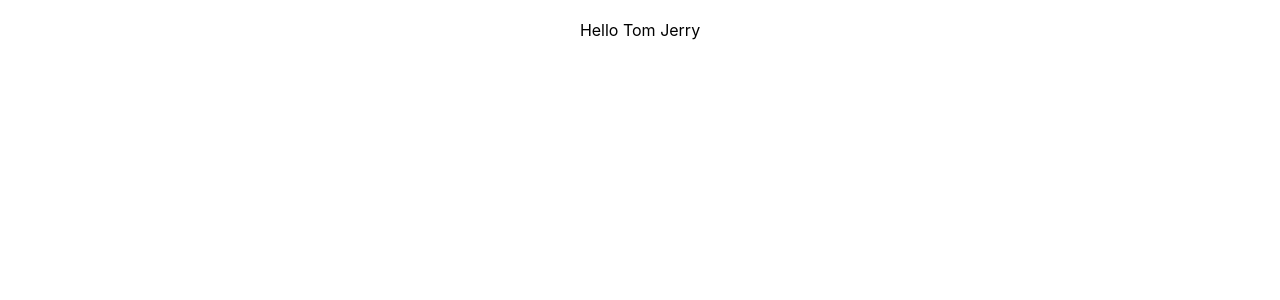
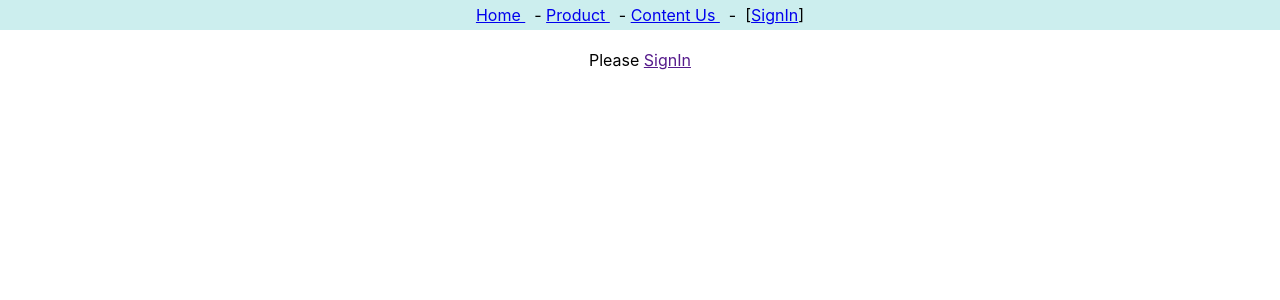
Before and after one commit to SanyaTangook/React-Projact, a React (Create React App) app: page / in a window 1280 px wide. Shown: the top 300 px of the page. Built offline with nearby package versions, Linux system fonts and the light colour scheme.

Commit message:
Edit and Add component header , content Context

```diff
--- a/src/App.js
+++ b/src/App.js
@@ -1,11 +1,15 @@
 import React from "react";
 import { userContext } from "./compoents/context";
-import Content from "./compoents/context-content";
+import Content2 from "./compoents/context-content2";
+import Header2 from "./compoents/context-header2";
+
 function App() {
+  let [user, setUser] = React.useState("");
   return (
     <>
-      <userContext.Provider value={"Tom Jerry"}>
-        <Content />
+      <userContext.Provider value={[user, setUser]}>
+        <Header2 />
+        <Content2 />
       </userContext.Provider>
     </>
   );
--- /dev/null
+++ b/src/compoents/context-content2.js
@@ -0,0 +1,27 @@
+import React , {useContext}from "react";
+import { userContext } from "./context";
+
+export default function Content2 () {
+
+  let[user , setUser] = useContext(userContext);
+
+  const contentStyle = {
+    backgroundColr: "#ddd",
+    textAlign: "center",
+    margin: 10,
+    padding: 10,
+  };
+  const onClikSignin = (event) =>{
+    event.preventDefault()
+    setUser('Tom Jerry')
+  }
+  return (
+    <div style={contentStyle}>
+        {
+            (user)
+            ? <span> Hello {user} </span>
+            : <span> Please <a href="" onClick={onClikSignin}>SignIn</a></span>
+        }
+    </div>
+  );
+}
--- /dev/null
+++ b/src/compoents/context-header2.js
@@ -0,0 +1,44 @@
+import React from "react";
+import { userContext } from "./context";
+
+export default class Header2 extends React.Component {
+  static contextType = userContext;
+  render() {
+    let [use, setUse] = this.context;
+
+    const headerStyle = {
+      backgroundColor: "#cee",
+      textAlign: "center",
+      padding: 5,
+    };
+    const onClikSignout = (event) => {
+      event.preventDefault();
+      setUse("");
+    };
+    const onClikSignin = (event) => {
+      event.preventDefault();
+      setUse("Tom Jerry");
+    };
+    return (
+      <div style={headerStyle}>
+        <a href="#">Home </a> &nbsp; -&nbsp;
+        <a href="#">Product </a> &nbsp; -&nbsp;
+        <a href="#">Content Us </a> &nbsp; -&nbsp;&nbsp;
+        {
+        (use)
+        ?
+          <span>
+            [{use}&nbsp;:&nbsp;
+            <a href="#" onClick={onClikSignout}>SignOut</a>]
+            </span>
+        : (
+          <span>
+            [
+            <a href="#" onClick={onClikSignin}>SignIn</a>
+            ]
+          </span>
+        )}
+      </div>
+    )
+  }
+}
--- a/src/compoents/context.js
+++ b/src/compoents/context.js
@@ -1,3 +1,3 @@
-import React , {createContext} from "react";
+import {createContext} from "react";
 
 export const userContext = createContext()
```
